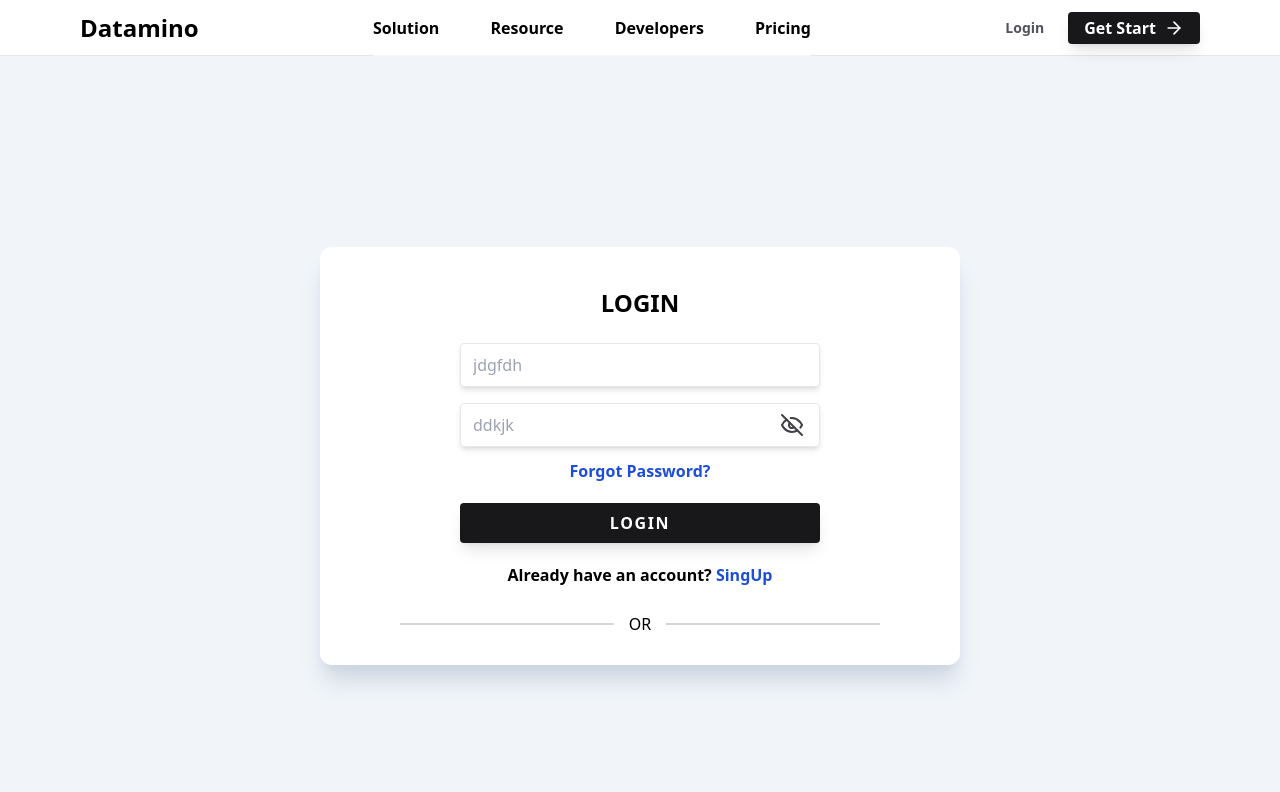
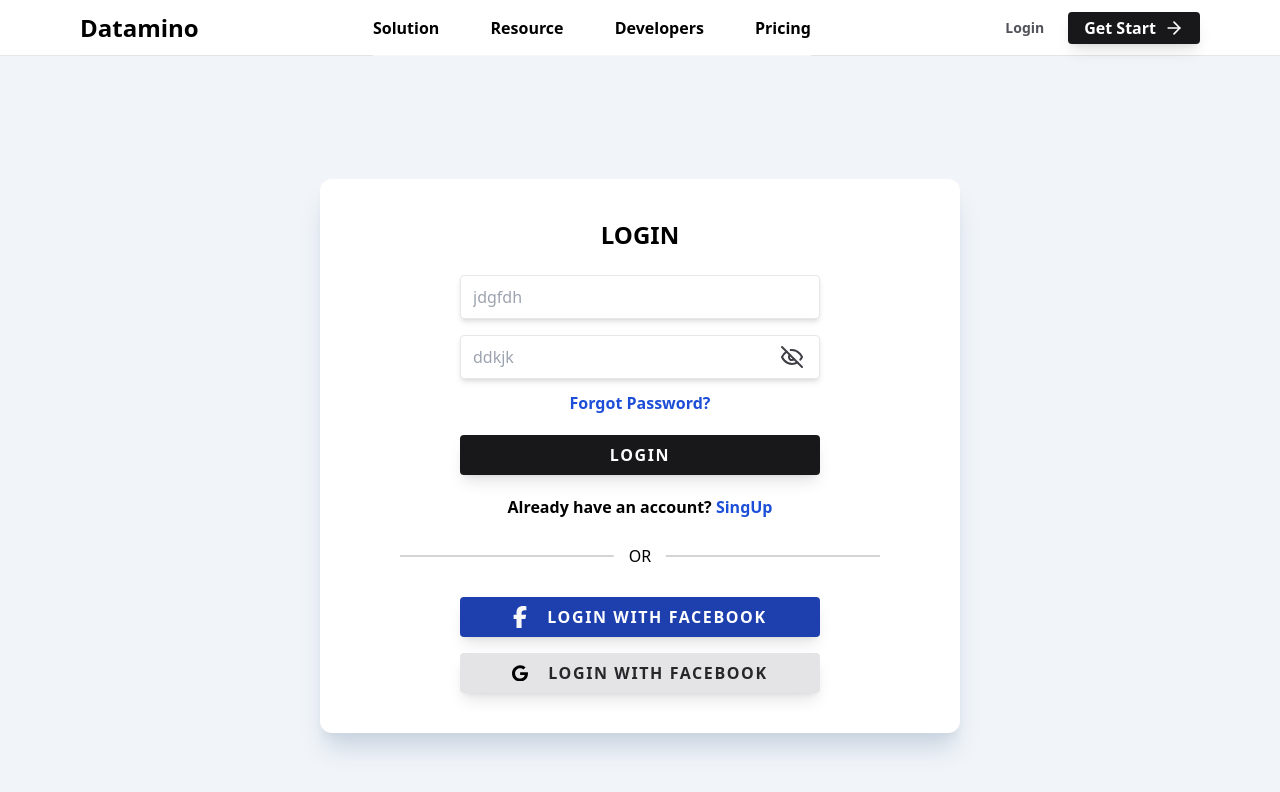
Before and after one commit to naimulislamshakil/sass-product, a React (Create React App) app: page /login in a window 1280 px wide. Shown: the top 792 px of the page. Built offline with nearby package versions, Linux system fonts and the light colour scheme.

Commit message:
complete social login ui

```diff
--- a/package.json
+++ b/package.json
@@ -10,6 +10,7 @@
     "@types/node": "^16.18.94",
     "@types/react": "^18.2.74",
     "@types/react-dom": "^18.2.24",
+    "boxicons": "^2.1.4",
     "clsx": "^2.1.0",
     "lucide-react": "^0.365.0",
     "react": "^18.2.0",
--- a/src/App.tsx
+++ b/src/App.tsx
@@ -23,6 +23,7 @@ function App() {
 				<Route path="/developers" element={<ComingSoon />} />
 				<Route path="/pricing" element={<ComingSoon />} />
 			</Routes>
+			<script src="https://unpkg.com/boxicons@2.1.4/dist/boxicons.js"></script>
 		</div>
 	);
 }
--- a/src/Components/SingIn/index.tsx
+++ b/src/Components/SingIn/index.tsx
@@ -1,6 +1,7 @@
 import { Eye, EyeOff } from 'lucide-react';
 import React, { useState } from 'react';
 import { Link } from 'react-router-dom';
+import SocialLogin from '../SocialLogin';
 
 const Singin = () => {
 	const [hidden, isHidden] = useState(true);
@@ -67,6 +68,8 @@ const Singin = () => {
 				</form>
 
 				<div className="line"></div>
+
+				<SocialLogin/>
 			</div>
 		</div>
 	);
--- /dev/null
+++ b/src/Components/SocialLogin/index.tsx
@@ -0,0 +1,45 @@
+import { Facebook } from 'lucide-react';
+import React from 'react';
+import { Link } from 'react-router-dom';
+
+const SocialLogin = () => {
+	return (
+		<div className="mt-10 w-[60%]">
+			{/* for facebook */}
+			<div className="flex justify-center items-center text-white bg-blue-800 rounded shadow-lg transition duration-300 w-[100%] py-2 px-7 hover:bg-blue-700">
+				<svg
+					className="w-[14px]"
+					xmlns="http://www.w3.org/2000/svg"
+					viewBox="0 0 320 512"
+				>
+					<path
+						fill="#f7f7f7"
+						d="M80 299.3V512H196V299.3h86.5l18-97.8H196V166.9c0-51.7 20.3-71.5 72.7-71.5c16.3 0 29.4 .4 37 1.2V7.9C291.4 4 256.4 0 236.2 0C129.3 0 80 50.5 80 159.4v42.1H14v97.8H80z"
+					/>
+				</svg>
+				<span className="ml-5 uppercase font-semibold tracking-widest">
+					Login with facebook
+				</span>
+			</div>
+
+			{/* for google */}
+			<div className="flex justify-center items-center text-zinc-800 bg-zinc-200 rounded shadow-lg transition duration-300 w-[100%] mt-4 py-2 px-7 hover:bg-zinc-300">
+				<svg
+					className="w-[16px]"
+					xmlns="http://www.w3.org/2000/svg"
+					viewBox="0 0 488 512"
+				>
+					<path
+						fill="#000000"
+						d="M488 261.8C488 403.3 391.1 504 248 504 110.8 504 0 393.2 0 256S110.8 8 248 8c66.8 0 123 24.5 166.3 64.9l-67.5 64.9C258.5 52.6 94.3 116.6 94.3 256c0 86.5 69.1 156.6 153.7 156.6 98.2 0 135-70.4 140.8-106.9H248v-85.3h236.1c2.3 12.7 3.9 24.9 3.9 41.4z"
+					/>
+				</svg>
+				<span className="ml-5 uppercase font-semibold tracking-widest">
+					Login with facebook
+				</span>
+			</div>
+		</div>
+	);
+};
+
+export default SocialLogin;
```
Also changed, not shown: 1 other file (tests, documents, lock files or other folders).
